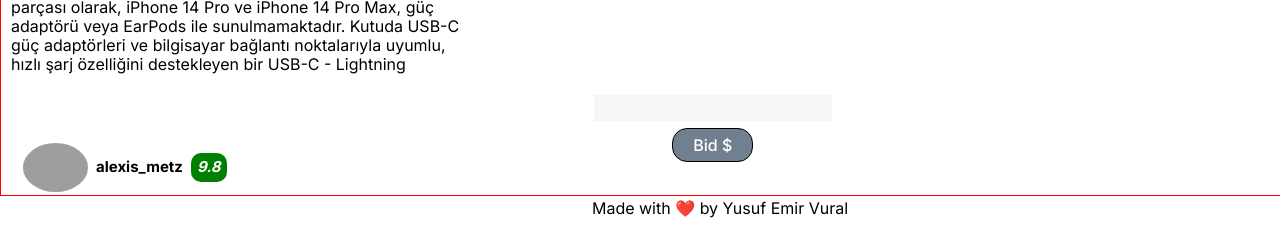
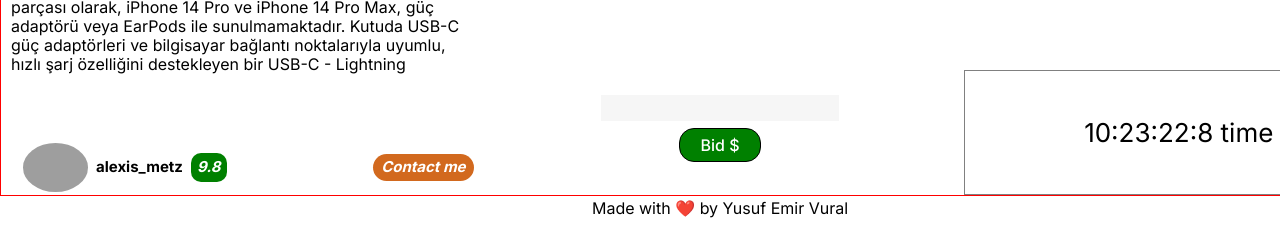
Before and after one commit to yemirvural/auction-app, a Next.js app in the folder frontend/: page /for-sale/502983 in a window 1280 px wide. Shown: the part 825-1070 px from the top of the page. Built offline with nearby package versions, Linux system fonts and the light colour scheme; grey boxes are pictures that could not be loaded.

Commit message:
Acık arttirma süreleri dinamik hale getirildi

```diff
--- a/frontend/app/for-sale/[id]/page.jsx
+++ b/frontend/app/for-sale/[id]/page.jsx
@@ -1,12 +1,31 @@
-import React from 'react'
+'use client';
+import React, { useEffect, useState } from 'react'
 import sales from '@/mocks/sales.json'
 import ProductContainer from '@/containers/product'
+import moment from "moment";
 
 function ForSalePage({ params }) {
-  const item = sales.results.find(item => item.id === Number(params.id));
+  const productInfo = sales.results.find(item => item.id === Number(params.id));
+  const [remainingTime, setRemainingTime] = useState({days: '', hours: '', minutes: '', seconds: '', diff: '', loaded: false});
+
+  useEffect(() => {
+    const targetDate = moment(productInfo.end_date);
+    const intervalId = setInterval(() => {
+      const now = moment();
+      const diff = targetDate.diff(now);
+      const duration = moment.duration(diff);
+      const days = Math.floor(duration.asDays());
+      const hours = duration.hours();
+      const minutes = duration.minutes();
+      const seconds = duration.seconds();
+      setRemainingTime({days, hours, minutes, seconds, diff, loaded: true});
+    }, 1000);
+    return () => clearInterval(intervalId);
+  }, []);
+
   return (
     <div>
-      <ProductContainer productInfo={item} />
+      <ProductContainer productInfo={productInfo} remainingTime={remainingTime} />
     </div>
   )
 }
--- a/frontend/components/product-flow/index.jsx
+++ b/frontend/components/product-flow/index.jsx
@@ -3,10 +3,12 @@ import React, { useState } from 'react'
 import styles from './styles.module.css'
 import { RiAuctionLine } from 'react-icons/ri';
 
-function ProductFlow() {
+function ProductFlow({remainingTime}) {
   const [number, setNumber] = useState();
-  const [flowMessages, setFlowMessages] = useState([100])
+  const [flowMessages, setFlowMessages] = useState([100]);
   const [error, setError] = useState(false);
+  const [allBids, setAllBids] = useState(flowMessages.length);
+
 
   const handleInputChange = (event) => {
     const value = event.target.value;
@@ -20,13 +22,13 @@ function ProductFlow() {
     setError(false);
     const lastBid = flowMessages[flowMessages.length - 1];
     number > lastBid ? setFlowMessages((prev) => [...prev, number]) : setError(true);
+    setAllBids((prev) => prev + 1)
     setNumber('');
   }
-
   return (
     <div className={styles.container}>
       <div className={styles.flowHeader}>
-        <p>Process History</p>
+        <p>Process History (Total Bids:{allBids})</p>
         {flowMessages.map(a =>
           <div className={styles.flowMessage}>
               <RiAuctionLine size={30} color='grey'/>
@@ -38,9 +40,9 @@ function ProductFlow() {
 
       </div>
       <div className={styles.flowBody}>
-        <form onSubmit={handleButtonChange} action="">
-          <input placeholder={number} type="text" value={number} onChange={handleInputChange} />
-          <button >Bid $<span>{number}</span></button>
+        <form className={!(remainingTime.diff > 0) && styles.closed} onSubmit={handleButtonChange} action="">
+          <input placeholder={number} type="text" value={number} onChange={handleInputChange}/>
+          <button>Bid $<span>{number}</span></button>
           {error && <span className={styles.errorMessage}>Geçersiz Değer</span>}
         </form>
       </div>
--- a/frontend/components/product-flow/styles.module.css
+++ b/frontend/components/product-flow/styles.module.css
@@ -30,6 +30,14 @@
     align-items: center;
     gap: 7px;
 }
+.flowBody form.closed button{
+    background-color: red;
+    pointer-events: none;
+}
+.flowBody form.closed input{
+pointer-events: none;
+}
+
 .flowMessage{
     display: flex;
     align-items: center;
@@ -54,7 +62,7 @@
 .flowBody button{
     display: flex;
     padding: 4px 20px;
-    background-color:slategray;
+    background-color:green;
     border: 1px solid black;
     border-radius: 15px;
     color: #fff;
--- a/frontend/components/product-slider/index.jsx
+++ b/frontend/components/product-slider/index.jsx
@@ -19,7 +19,9 @@ function ProductSlider({ productInfo }) {
         <p>{productInfo.item_info}</p>
         <div className={styles.profile}>
           <img src="https://www.fakepersongenerator.com/Face/female/female1021554720306.jpg" alt="" />
-          <a href="" className={styles.publisherUsername}>alexis_metz</a><span>9.8</span>
+          <a href="" className={styles.publisherUsername}>alexis_metz</a>
+          <span className={styles.publisherRate}>9.8</span>
+          <button className={styles.contact}>Contact me</button>
         </div>
       </div>
     </div>
--- a/frontend/components/product-slider/styles.module.css
+++ b/frontend/components/product-slider/styles.module.css
@@ -40,12 +40,11 @@
     width: 100%;
     bottom: 0;
     gap: 8px;
-    width: max-content;
     padding: 3px 12px;
     font-size: 15px;
     font-weight: 700;
 }
-.profile span{
+.profile .publisherRate{
     padding: 3px 6px;
     border-radius: 10px;
     background-color: green;
@@ -58,3 +57,13 @@
     height: auto;
     border-radius: 50%;
 }
+.contact{
+    display: flex;
+    margin-left: auto;
+    padding: 2px 8px;
+    border-radius: 14px;
+    font-weight: 700;
+    font-style:italic;
+    color: white;
+    background-color:chocolate;
+}
--- a/frontend/components/product-stats/index.jsx
+++ b/frontend/components/product-stats/index.jsx
@@ -1,12 +1,23 @@
-import React from 'react'
+import React, { useEffect, useState } from 'react'
 import styles from './styles.module.css'
 
-function ProductStats() {
+function ProductStats({remainingTime}) {
   return (
     <div className={styles.container}>
-      ProductStats
+      <div className={styles.statsHeader}>
+
+      </div>
+      <div className={styles.statsBody}>
+        <div className={styles.timeRemain}>
+          {remainingTime.loaded ?
+            (remainingTime.diff > 0 ? (`${remainingTime.days}:${remainingTime.hours}:${remainingTime.minutes}:${remainingTime.seconds} time left`) : "Auction closed!")
+            :
+            'Loading...'
+          }
+        </div>
+      </div>
     </div>
   )
 }
 
-export default ProductStats
+export default ProductStats;
--- a/frontend/components/product-stats/styles.module.css
+++ b/frontend/components/product-stats/styles.module.css
@@ -1,4 +1,26 @@
 .container{
     display: flex;
+    position: relative;
+    flex-direction: column;
     width: 33%;
 }
+.statsHeader{
+    display: flex;
+    width: 100%;
+    height: calc(100% - 125px);
+}
+.statsBody{
+    display: flex;
+    position: absolute;
+    bottom: 0;
+    width: 100%;
+    height: 125px;
+    border: 1px solid grey;
+}
+.timeRemain{
+    display: flex;
+    justify-content: center;
+    align-items: center;
+    width: 100%;
+    font-size: 26px;
+}
--- a/frontend/containers/product/index.jsx
+++ b/frontend/containers/product/index.jsx
@@ -6,12 +6,12 @@ import ProductFlow from '@/components/product-flow'
 import ProductStats from '@/components/product-stats'
 import styles from './styles.module.css'
 
-function ProductContainer({ productInfo}) {
+function ProductContainer({ productInfo, remainingTime}) {
   return (
     <div className={styles.productWrapper}>
         <ProductSlider productInfo={productInfo}/>
-        <ProductFlow productInfo={productInfo}/>
-        <ProductStats productInfo={productInfo}/>
+        <ProductFlow productInfo={productInfo} remainingTime={remainingTime}/>
+        <ProductStats productInfo={productInfo} remainingTime={remainingTime}/>
     </div>
   )
 }
--- a/frontend/containers/product/styles.module.css
+++ b/frontend/containers/product/styles.module.css
@@ -1,6 +1,8 @@
 .productWrapper{
     margin-top: 25px;
     display: flex;
+    position: relative;
+    justify-content: space-between;
     height: 900px;
     border: 1px solid red;
 }
--- a/frontend/mocks/sales.json
+++ b/frontend/mocks/sales.json
@@ -6,7 +6,7 @@
       "price": 24650,
       "id": 502983,
       "start_date": "2022-11-09",
-      "end_date": "2022-11-09",
+      "end_date": "2023-04-15 13:30:00",
       "item_info": "2030 yılında tamamen karbon nötr olma çabalarımızın bir parçası olarak, iPhone 14 Pro ve iPhone 14 Pro Max, güç adaptörü veya EarPods ile sunulmamaktadır. Kutuda USB-C güç adaptörleri ve bilgisayar bağlantı noktalarıyla uyumlu, hızlı şarj özelliğini destekleyen bir USB-C - Lightning Kablosu bulunuyor.",
       "image_path": "https://productimages.hepsiburada.net/s/283/550/110000271459506.jpg/format:webp",
       "bid_count": 8
@@ -16,7 +16,7 @@
       "price": 12150,
       "id": 505642,
       "start_date": "2022-11-09",
-      "end_date": "2022-11-09",
+      "end_date": "2023-04-06 15:30:00",
       "item_info": "2030 yılında tamamen karbon nötr olma hedefimize ulaşma çabalarımızın bir parçası olarak iPhone SE, güç adaptörü veya EarPods ile sunulmuyor. Kutuda, USB-C güç adaptörleri ve bilgisayar bağlantı noktalarıyla uyumlu, hızlı şarj özelliğini destekleyen bir USB-C - Lightning kablosu bulunuyor.",
       "image_path": "https://productimages.hepsiburada.net/s/189/550/110000155170561.jpg/format:webp",
       "bid_count": 19
@@ -26,7 +26,7 @@
       "price": 20350,
       "id": 509253,
       "start_date": "2022-11-09",
-      "end_date": "2022-11-09",
+      "end_date": "2023-04-05 00:10:40",
       "item_info": "iPhone 12, 2030 yılında tamamen karbon nötr olma hedefimize ulaşma çabalarımızın bir parçası olarak, güç adaptörü veya EarPods ile sunulmuyor. Kutunun içinde, USB-C güç adaptörleri ve bilgisayar bağlantı noktalarıyla uyumlu, hızlı şarj özelliğini destekleyen bir USB-C - Lightning Kablosu bulunuyor.",
       "image_path": "https://productimages.hepsiburada.net/s/76/550/110000018213454.jpg/format:webp",
       "bid_count": 11
--- a/frontend/package.json
+++ b/frontend/package.json
@@ -9,6 +9,7 @@
     "lint": "next lint"
   },
   "dependencies": {
+    "moment": "^2.29.4",
     "next": "13.2.4",
     "react": "18.2.0",
     "react-dom": "18.2.0",
```
Also changed, not shown: frontend/app/for-sale/[id]/loading.jsx (added, +9 -0 lines), 1 other file (tests, documents, lock files or other folders).
